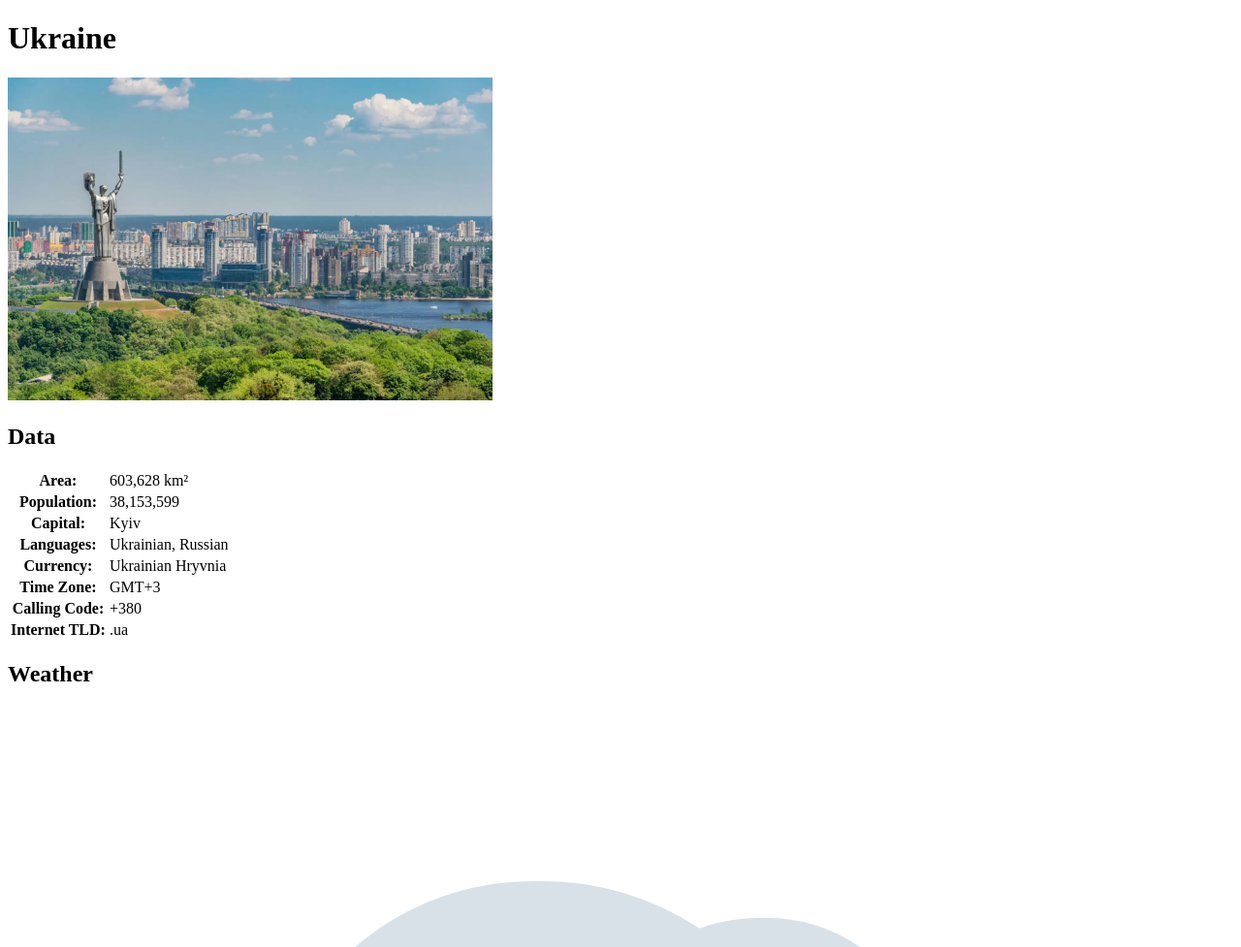
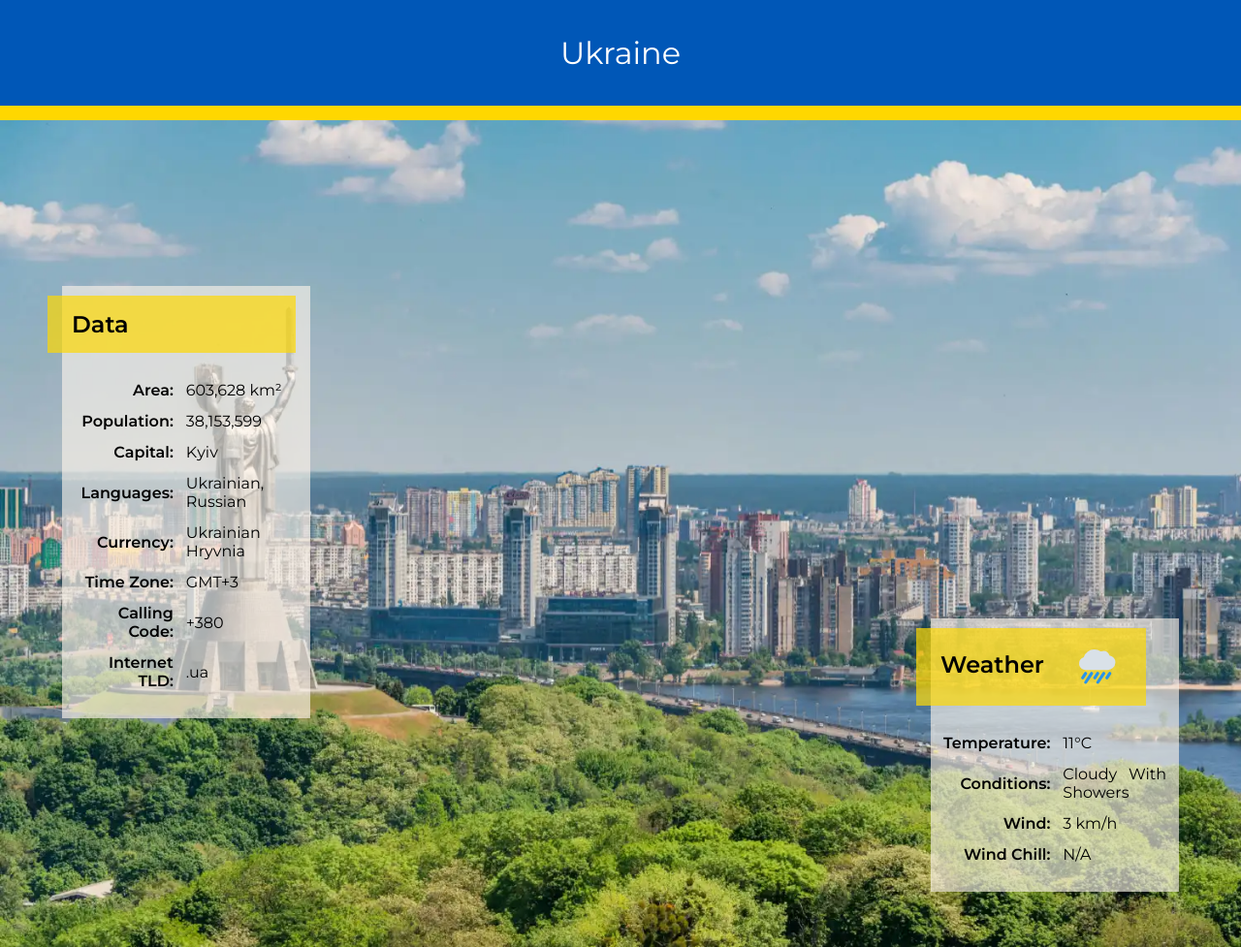
Before and after one commit to 0x-moon-x0/wdd131, a plain HTML site: page place.html in a window 1280 px wide. Shown: the top 977 px of the page at 97% size. Drawn offline with Linux system fonts and the light colour scheme.

Commit message:
Place webpage complete W03

```diff
--- a/place.html
+++ b/place.html
@@ -10,7 +10,7 @@
     <link rel="stylesheet" href="styles/place-large.css">
     <link rel="preconnect" href="https://fonts.googleapis.com">
     <link rel="preconnect" href="https://fonts.gstatic.com" crossorigin>
-    <link href="https://fonts.googleapis.com/css2?family=Montserrat:ital,wght@0,100..900;1,100..900&family=Nunito+Sans:ital,opsz,wght@0,6..12,200..1000;1,6..12,200..1000&display=swap" rel="stylesheet">
+    <link href="https://fonts.googleapis.com/css2?family=Montserrat:ital,wght@0,100..900;1,100..900&display=swap" rel="stylesheet">
     <script src="scripts/place.js" defer></script>
 </head>
 <body>
@@ -83,7 +83,7 @@
                     </tr>
                     <tr>
                         <th>Wind Chill:</th>
-                        <td>N/A</td>
+                        <td id="windchill"></td>
                     </tr>
                 </tbody>
             </table>
--- a/scripts/place.js
+++ b/scripts/place.js
@@ -1,2 +1,17 @@
+// last modified
 document.getElementById("currentyear").innerHTML = new Date().getFullYear();
 document.getElementById("lastModified").innerHTML = document.lastModified;
+
+// using the metric system
+const temperature = 11;
+const wind = 3;
+
+function calculateWindChill(temp, wind) {
+    return (13.12 + 0.6215 * temp - 11.37 * Math.pow(wind, 0.16) + 0.3965 * temp * Math.pow(wind, 0.16)).toFixed(1);
+}
+
+if (temperature <= 10 && wind > 4.8) {
+    document.getElementById('windchill').innerText = `${calculateWindChill(temperature, wind)} °C`;
+} else {
+    document.getElementById('windchill').innerText = 'N/A';
+}
--- a/styles/place-large.css
+++ b/styles/place-large.css
@@ -0,0 +1,51 @@
+@media screen and (min-width: 768px) {
+    main {
+        position: relative;
+    }
+
+    #hero {
+        grid-column: 1 / 3;
+    }
+
+    h2 {
+        text-align: left;
+        background-color: var(--flag-clr-yellow-trans);
+        padding: 15px 25px;
+        position: relative;
+        right: 15px;
+    }
+
+    #data, #weather {
+        background-color: rgba(252, 244, 234, 0.63);
+        position: absolute;
+        width: 20%;
+    }
+
+    #data {
+        top: 20%;
+        left: 5%;
+    }
+
+    #weather {
+        top: 60%;
+        right: 5%;
+    }
+
+    #weather img {
+        display: none;
+    }
+
+    #weather h2 {
+        display: inline-block;
+        vertical-align: middle;
+    }
+
+    #weather h2::after {
+        content: url('../images/rain-icon.svg');
+        display: inline-block;
+        width: 50px;
+        height: 50px;
+        margin-left: 30px;
+        vertical-align: middle;
+    }
+}
--- a/styles/place.css
+++ b/styles/place.css
@@ -0,0 +1,69 @@
+* {
+    margin: 0;
+    padding: 0;
+    box-sizing: border-box;
+    font-family: "Montserrat", sans-serif;
+    font-weight: 400;
+    font-optical-sizing: auto;
+}
+
+:root {
+    --flag-clr-blue: #0057B7;
+    --flag-clr-yellow: #FFD700;
+    --flag-clr-yellow-trans: #ffd900af;
+}
+
+
+header {
+    display: flex;
+    justify-content: center;
+    background-color: var(--flag-clr-blue);
+    border-bottom: solid var(--flag-clr-yellow) 15px;
+    color: white;
+    padding: 35px;
+}
+
+h1 {
+    text-align: center;
+    font-size: 2rem;
+}
+
+h2 {
+    text-align: center;
+    margin-top: 10px;
+    font-size: 1.5rem;
+    font-weight: 600;
+}
+
+table {
+    margin: 1rem auto;
+    border-spacing: 13px;
+    text-align: right;
+}
+
+table th {
+    font-weight: 600;
+}
+
+table td {
+    text-align: justify;
+}
+
+#hero img {
+    width: 100%;
+    height: auto;
+}
+
+footer {
+    text-align: center;
+    padding: 40px;
+    font-size: 1.3rem;
+    background-color: var(--flag-clr-blue);
+    color: white;
+}
+
+#weather img {
+    display: block;
+    width: 50px;
+    margin: 0 auto;
+}
```
